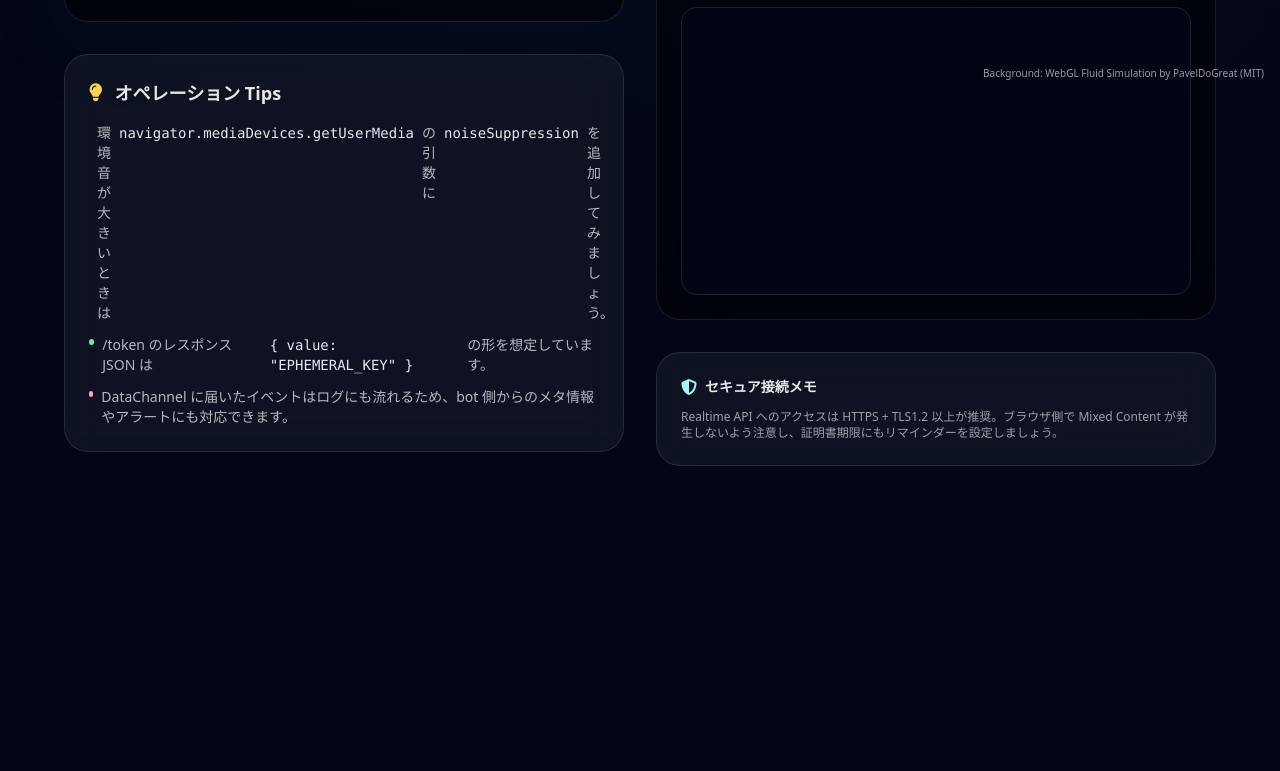
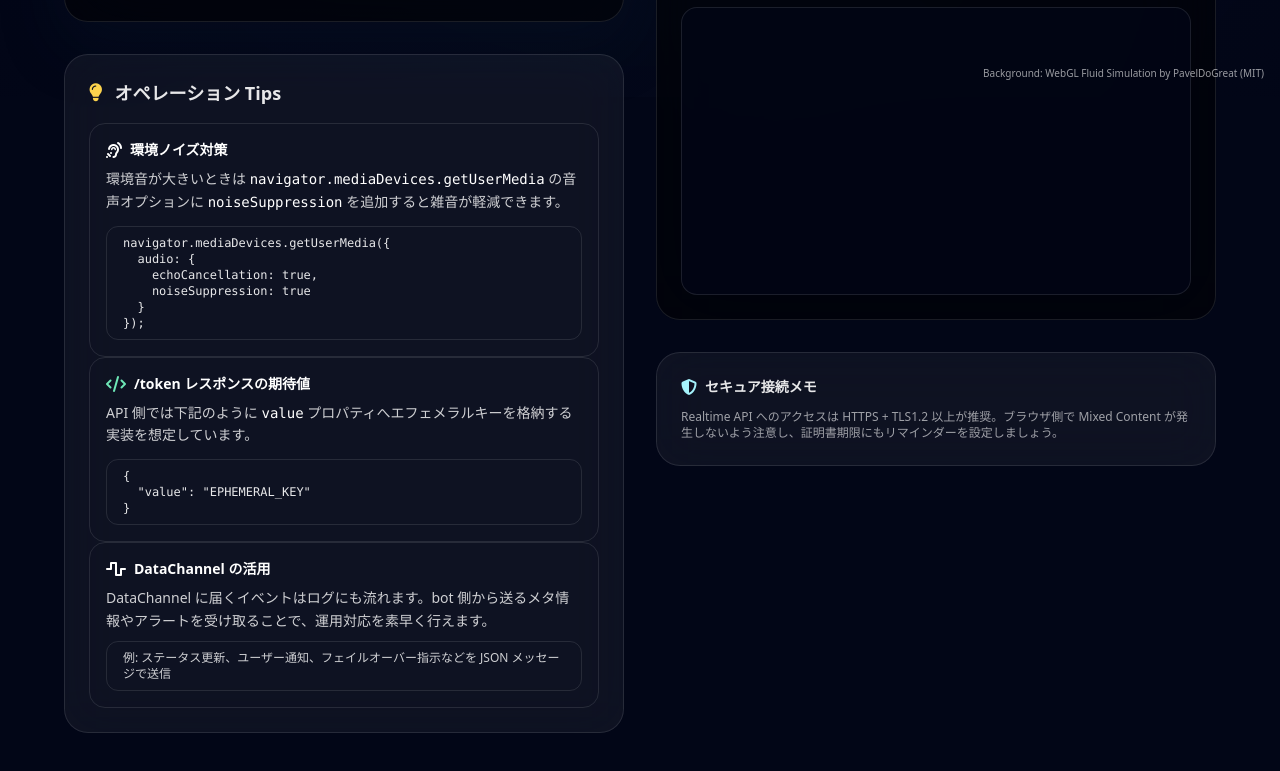
Before and after one commit to Sunwood-ai-labs/gpt-realtime-test, a website: page index.html in a window 1280 px wide. Shown: the part 703-1474 px from the top of the page. Before the commit the page ends 1265 px from the top, so only its background shows below. Drawn offline with Linux system fonts and the light colour scheme.

Commit message:
✨ オペレーション Tips の UI を改善

```diff
--- a/index.html
+++ b/index.html
@@ -152,15 +152,38 @@
                             <i class="fa-solid fa-lightbulb text-lg text-amber-300" aria-hidden="true"></i>
                             <h2 class="text-lg font-semibold text-white/90">オペレーション Tips</h2>
                         </div>
-                        <ul class="mt-4 space-y-3 text-sm text-white/70">
-                            <li class="flex gap-2"><span class="mt-1 flex h-1.5 w-1.5 rounded-full bg-cyan-300"></span>
-                                環境音が大きいときは <code class="text-white/90">navigator.mediaDevices.getUserMedia</code> の引数に
-                                <code class="text-white/90">noiseSuppression</code> を追加してみましょう。</li>
-                            <li class="flex gap-2"><span
-                                    class="mt-1 flex h-1.5 w-1.5 rounded-full bg-emerald-300"></span> /token のレスポンス JSON
-                                は <code class="text-white/90">{ value: "EPHEMERAL_KEY" }</code> の形を想定しています。</li>
-                            <li class="flex gap-2"><span class="mt-1 flex h-1.5 w-1.5 rounded-full bg-rose-300"></span>
-                                DataChannel に届いたイベントはログにも流れるため、bot 側からのメタ情報やアラートにも対応できます。</li>
+                        <ul class="mt-4 grid gap-4 text-sm text-white/80">
+                            <li class="rounded-2xl border border-white/10 bg-black/40 p-4 backdrop-blur-sm">
+                                <div class="flex items-center gap-2 text-sm font-semibold text-white">
+                                    <i class="fa-solid fa-ear-listen text-base text-cyan-300" aria-hidden="true"></i>
+                                    <span>環境ノイズ対策</span>
+                                </div>
+                                <p class="mt-2 leading-relaxed">環境音が大きいときは <code class="text-white">navigator.mediaDevices.getUserMedia</code> の音声オプションに <code class="text-white">noiseSuppression</code> を追加すると雑音が軽減できます。</p>
+                                <pre class="mt-3 rounded-xl border border-white/10 bg-slate-900/70 px-4 py-2 font-mono text-xs text-white/90">navigator.mediaDevices.getUserMedia({
+  audio: {
+    echoCancellation: true,
+    noiseSuppression: true
+  }
+});</pre>
+                            </li>
+                            <li class="rounded-2xl border border-white/10 bg-black/40 p-4 backdrop-blur-sm">
+                                <div class="flex items-center gap-2 text-sm font-semibold text-white">
+                                    <i class="fa-solid fa-code text-base text-emerald-300" aria-hidden="true"></i>
+                                    <span>/token レスポンスの期待値</span>
+                                </div>
+                                <p class="mt-2 leading-relaxed">API 側では下記のように <code class="text-white">value</code> プロパティへエフェメラルキーを格納する実装を想定しています。</p>
+                                <pre class="mt-3 rounded-xl border border-white/10 bg-slate-900/70 px-4 py-2 font-mono text-xs text-white/90">{
+  "value": "EPHEMERAL_KEY"
+}</pre>
+                            </li>
+                            <li class="rounded-2xl border border-white/10 bg-black/40 p-4 backdrop-blur-sm">
+                                <div class="flex items-center gap-2 text-sm font-semibold text-white">
+                                    <i class="fa-solid fa-wave-square text-base text-rose-300" aria-hidden="true"></i>
+                                    <span>DataChannel の活用</span>
+                                </div>
+                                <p class="mt-2 leading-relaxed">DataChannel に届くイベントはログにも流れます。bot 側から送るメタ情報やアラートを受け取ることで、運用対応を素早く行えます。</p>
+                                <p class="mt-2 rounded-xl border border-white/10 bg-slate-900/40 px-4 py-2 text-xs text-white/80">例: ステータス更新、ユーザー通知、フェイルオーバー指示などを JSON メッセージで送信</p>
+                            </li>
                         </ul>
                     </div>
                 </div>
```
